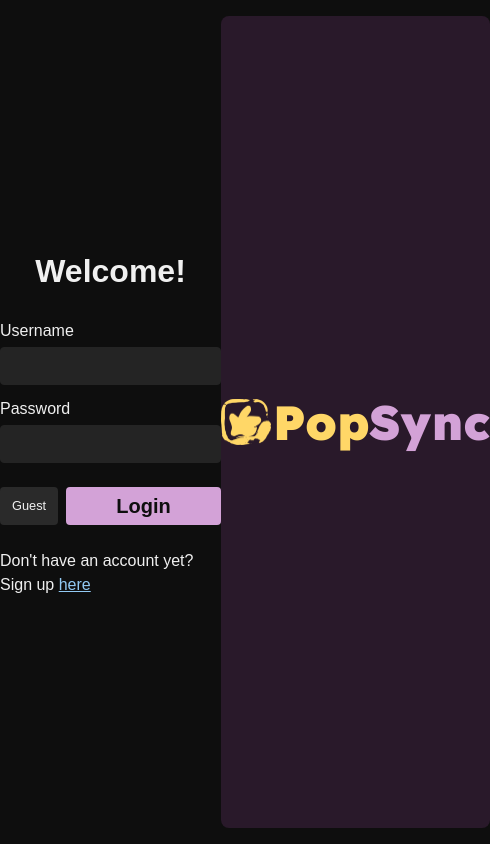
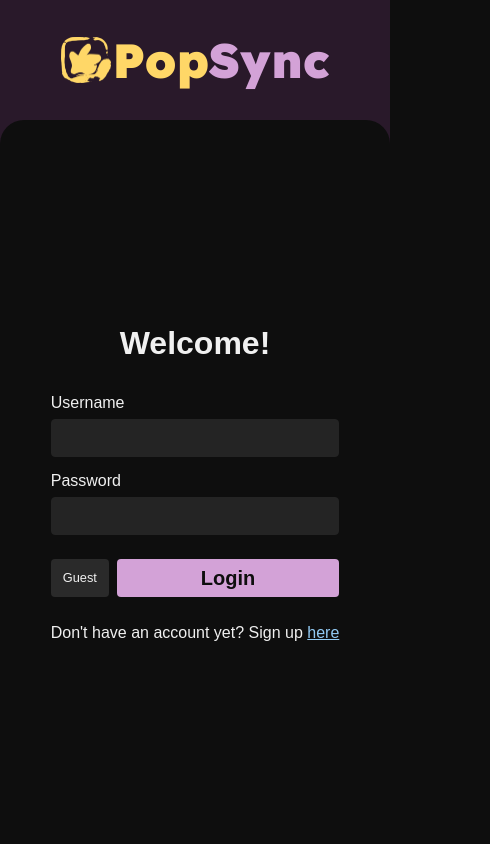
Before and after one commit to lymyr/PopSync, a React (Vite) app in the folder frontend/: page /login in a window 390 px wide. Shown: the whole page, 490 px wide, since content can reach past the window. Built offline with nearby package versions, Linux system fonts and the light colour scheme.

Commit message:
feat(front): add responsiveness

```diff
--- a/frontend/src/features/auth/components/FormContainer.module.css
+++ b/frontend/src/features/auth/components/FormContainer.module.css
@@ -30,3 +30,23 @@
         max-width: 80px;
     }
 }
+
+@media screen and (max-width: 700px) {
+    .container {
+        display: flex;
+        flex-direction: column-reverse;
+        background-color: var(--secondary-color-dark);
+    }
+
+    .container > div:first-child {
+        flex-grow: 1;
+        border-radius: 24px 24px 0px 0px;
+        padding: 24px;
+    }
+
+    .container > div:last-child {
+        margin: 0;
+        border-radius: 0;
+        padding: 24px;
+    }
+}
```
